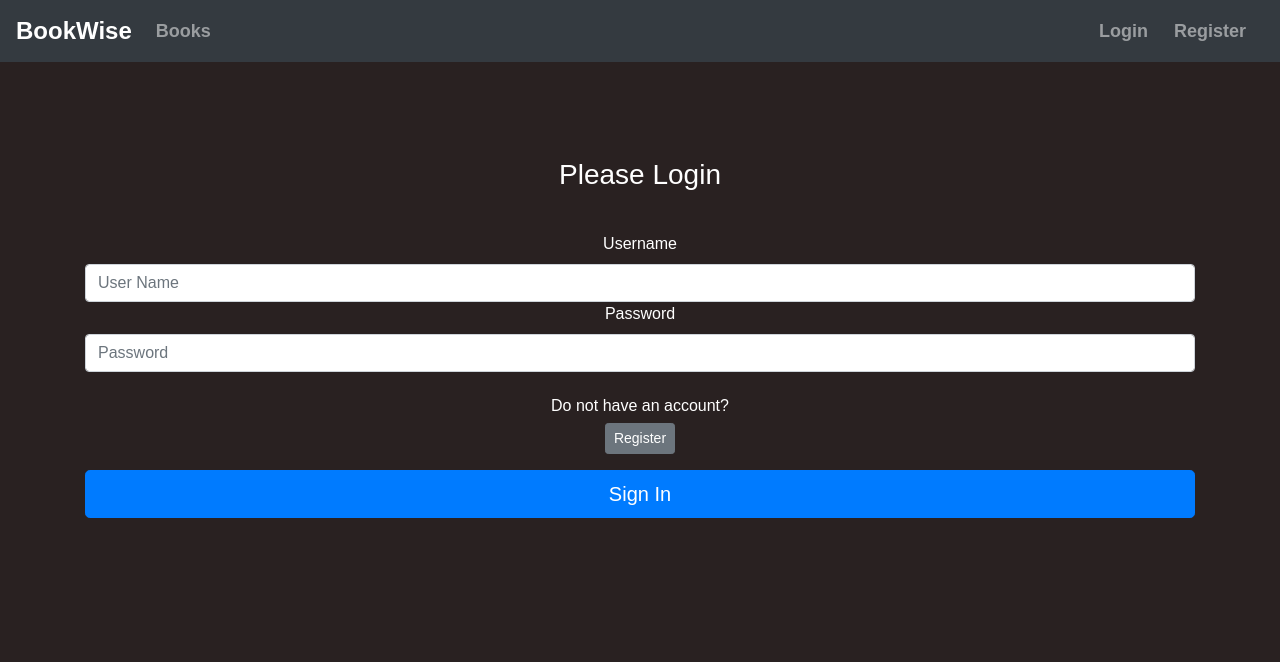
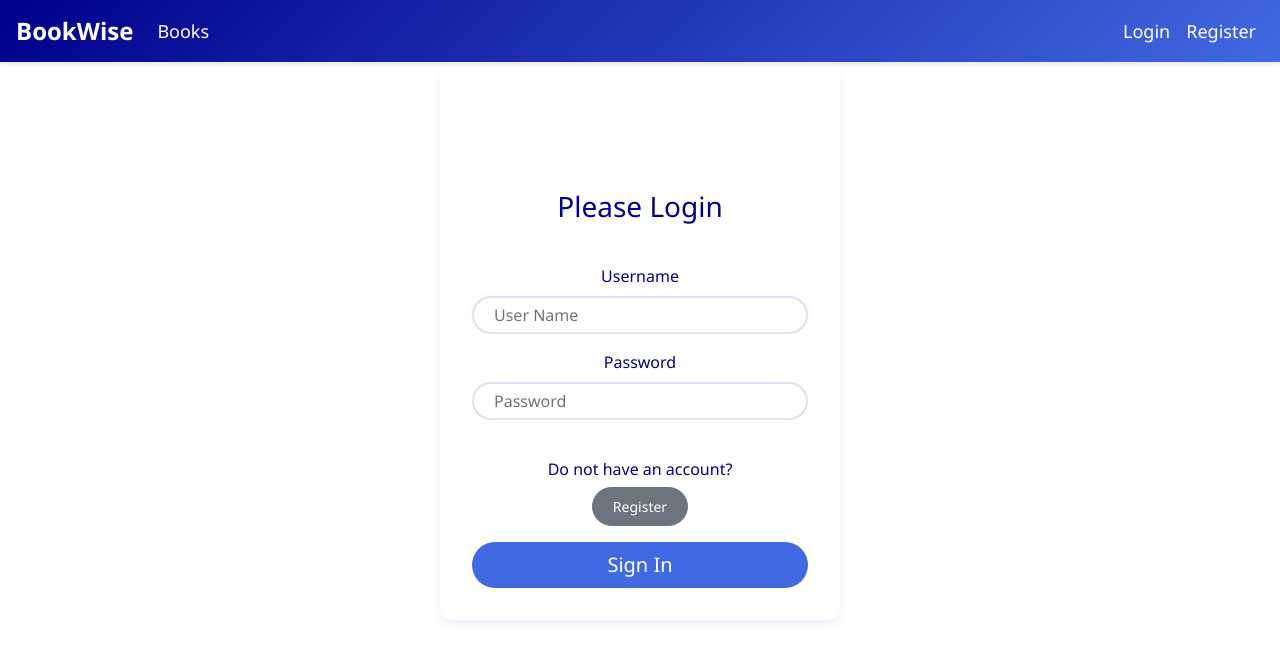
Before and after one commit to Saharshjain78/Library_System, a Flask app: page /login in a window 1280 px wide. Shown: the top 662 px of the page. Run offline with Flask 3, Linux system fonts and the light colour scheme; some libraries are stand-ins or nearby versions.

Commit message:
Updated frontend with new color scheme and fixed SQLAlchemy OperationalError

```diff
--- a/main.py
+++ b/main.py
@@ -12,6 +12,7 @@ from wtforms.validators import DataRequired
 from flask_login import LoginManager, login_user, current_user, logout_user, login_required
 from flask_login import UserMixin
 from datetime import datetime, timezone
+import pytz
 from flask_bcrypt import Bcrypt
 from functools import wraps
 from flask_login import current_user
@@ -23,12 +24,13 @@ from flask_apscheduler import APScheduler
 from sqlalchemy import func
 
 bcrypt = Bcrypt()
-app = Flask(__name__, static_folder='templates')
+app = Flask(__name__)
 
 app.jinja_env.filters['b64encode'] = lambda x: b64encode(x).decode('utf-8')
 app.config['SQLALCHEMY_DATABASE_URI'] = 'sqlite:///library.db'
 app.config['SECRET_KEY'] = 'db2dda154f9dc44d77fbcb52'
 app.config['UPLOAD_FOLDER'] = 'templates/files'
+app.config['SQLALCHEMY_TRACK_MODIFICATIONS'] = False
 login_manager = LoginManager()
 login_manager.init_app(app)
 
@@ -155,9 +157,9 @@ class EditSectionForm(FlaskForm):
     title = StringField('Title', validators=[DataRequired()])
     description = StringField('Description', validators=[DataRequired()])
     submit = SubmitField('Update Section')
-
-
 scheduler = APScheduler()
+scheduler.init_app(app)
+scheduler.start()
 
 
 
@@ -169,7 +171,7 @@ def get_average_rating(book_id):
 def make_utility_functions_available():
     return dict(get_average_rating=get_average_rating)
 
-@scheduler.task('interval', id='revoke_expired_requests', seconds=60, misfire_grace_time=900)
+@scheduler.task('interval', id='revoke_expired_requests', seconds=60, misfire_grace_time=900, timezone=pytz.utc)
 def revoke_expired_requests():
     now = datetime.now(timezone.utc)
     expired_requests = BookRequest.query.filter(BookRequest.status == 'Accepted', BookRequest.expiry_date <= now).all()
@@ -295,9 +297,9 @@ def searchsection():
     if q:
         results = Section.query.filter(or_(Section.title.contains(q), Section.description.contains(q))).all()
     else:
-        results = []
-    form = SectionForm()
-    return render_template('sectionsearch.html', results=results, addsection_form=addsection_form, editsection_form=editsection_form)
+        addsection_form = SectionForm()
+        pass
+        return render_template('sectionsearch.html', results=results, addsection_form=addsection_form, editsection_form=editsection_form)
 
 
 @app.route('/searchlibbook')
@@ -455,8 +457,8 @@ def request_book(book_id):
         flash('You have already requested this book and it has not been rejected', category='danger')
         return redirect(url_for('books'))
 
-    days = min(int(request.form.get('days', 0)), 14)
-    expiry_date = datetime.now(timezone.utc) + timedelta(days=days)
+    days = 14  # Define the number of days for the request
+    pass
 
     book_request = BookRequest(user_id=current_user.id, book_id=book.id, status='Pending', request_date=datetime.now(timezone.utc), request_days=days)
     db.session.add(book_request)
@@ -523,8 +525,7 @@ def accept_request(request_id):
     book_request = BookRequest.query.get(request_id)
     if book_request:
         book_request.status = 'Accepted'
-        book_request.librarian_id = current_user.id
-        book_request.accept_date = datetime.utcnow()
+        book_request.accept_date = datetime.now(timezone.utc)
         book_request.expiry_date = book_request.accept_date + timedelta(days=book_request.request_days)
         db.session.commit()
         flash('Book request has been accepted', category='success')
@@ -580,7 +581,7 @@ def revoke_expired_requests():
     db.session.commit()
 
 scheduler = BackgroundScheduler()
-scheduler.add_job(func=revoke_expired_requests, trigger="interval", days=1)
+scheduler.add_job(func=revoke_expired_requests, trigger="interval", days=1, timezone=pytz.utc)
 scheduler.start()
 
 @app.route('/delete_book/<int:book_id>', methods=['POST'])
--- a/templates/base.html
+++ b/templates/base.html
@@ -65,40 +65,104 @@
       <script src="https://stackpath.bootstrapcdn.com/bootstrap/4.5.2/js/bootstrap.min.js" integrity="sha384-B4gt1jrGC7Jh4AgTPSdUtOBvfO8shuf57BaghqFfPlYxofvL8/KUEfYiJOMMV+rV" crossorigin="anonymous"></script>
    </body>
    <style>
+      :root {
+        --primary-dark: #00008B;  /* Dark Blue */
+        --primary-light: #4169E1; /* Royal Blue */
+        --secondary-dark: #1E3799;
+        --background: #ffffff;    /* White */
+        --text-dark: #00008B;
+        --text-light: #ffffff;
+      }
+
       body {
-      background-color: #292121;
-      color: white;
-      font-family: Arial, sans-serif;
+        background-color: var(--background);
+        color: var(--text-dark);
+        font-family: 'Segoe UI', Tahoma, Geneva, Verdana, sans-serif;
+      }
+
+      .navbar {
+        background: linear-gradient(135deg, var(--primary-dark), var(--primary-light));
+        box-shadow: 0 2px 4px rgba(0,0,0,0.1);
       }
 
       .navbar-brand {
         font-size: 24px;
         font-weight: bold;
+        transition: transform 0.3s ease;
+      }
+
+      .navbar-brand:hover {
+        transform: scale(1.05);
       }
 
       .navbar-nav .nav-link {
-        color: white;
+        color: var(--text-light) !important;
         font-size: 18px;
-        font-weight: bold;
-        margin-right: 10px;
+        font-weight: 500;
+        position: relative;
+        transition: all 0.3s ease;
       }
 
-      .navbar-nav .nav-link:hover {
-        color: lawngreen;
+      .navbar-nav .nav-link:after {
+        content: '';
+        position: absolute;
+        width: 0;
+        height: 2px;
+        bottom: 0;
+        left: 0;
+        background-color: var(--text-light);
+        transition: width 0.3s ease;
+      }
+
+      .navbar-nav .nav-link:hover:after {
+        width: 100%;
+      }
+
+      .card {
+        transition: transform 0.3s ease, box-shadow 0.3s ease;
+        border: 1px solid rgba(65, 105, 225, 0.1);
+        border-radius: 10px;
+        background: var(--background);
+        box-shadow: 0 4px 6px rgba(0,0,0,0.1);
+      }
+
+      .card:hover {
+        transform: translateY(-5px);
+        box-shadow: 0 8px 12px rgba(65, 105, 225, 0.2);
+      }
+
+      .btn {
+        border-radius: 25px;
+        padding: 8px 20px;
+        font-weight: 500;
+        transition: all 0.3s ease;
+      }
+
+      .btn-primary {
+        background: var(--primary-light);
+        border: none;
+        color: var(--text-light);
+      }
+
+      .btn-primary:hover {
+        background: var(--primary-dark);
+        transform: translateY(-2px);
       }
 
       .alert {
-        margin-top: 20px;
-        border-radius: 0;
+        border-radius: 10px;
+        animation: slideIn 0.5s ease;
       }
 
-      .close {
-        color: white;
-        opacity: 0.8;
-      }
-
-      .close:hover {
-        opacity: 1;
+      @keyframes slideIn {
+        from {
+          transform: translateY(-100%);
+          opacity: 0;
+        }
+        to {
+          transform: translateY(0);
+          opacity: 1;
+        }
       }
    </style>
 </html>
--- a/templates/login.html
+++ b/templates/login.html
@@ -4,9 +4,53 @@ Login Page
 {% endblock %}
 
 {% block content %}
+<style>
+  .form-signin {
+    max-width: 400px;
+    margin: 0 auto;
+    padding: 2rem;
+    background: var(--background);
+    border-radius: 10px;
+    box-shadow: 0 4px 6px rgba(65, 105, 225, 0.1);
+    animation: fadeIn 0.5s ease;
+    color: var(--text-dark);
+  }
+
+  .form-control {
+    border-radius: 25px;
+    padding: 12px 20px;
+    margin-bottom: 1rem;
+    border: 2px solid rgba(65, 105, 225, 0.2);
+    transition: all 0.3s ease;
+  }
+
+  .form-control:focus {
+    border-color: var(--primary-light);
+    box-shadow: 0 0 0 0.2rem rgba(65, 105, 225, 0.25);
+  }
+
+  .btn-primary {
+    background: var(--primary-light);
+    color: var(--text-light);
+  }
+
+  .btn-primary:hover {
+    background: var(--primary-dark);
+  }
+
+  @keyframes fadeIn {
+    from {
+      opacity: 0;
+      transform: translateY(20px);
+    }
+    to {
+      opacity: 1;
+      transform: translateY(0);
+    }
+  }
+</style>
 <body class="text-center">
-    <div class="container">
-        <form method="POST" class="form-signin" style="color:white">
+        <form method="POST" class="form-signin">
             {{ form.hidden_tag() }}
             <br><br><br><br>
             <h1 class="h3 mb-3 font-weight-normal">
```
Also changed, not shown: templates/libbase.html (+17 -4 lines), init_db.py (added), library.db (renamed from instance/library.db).
